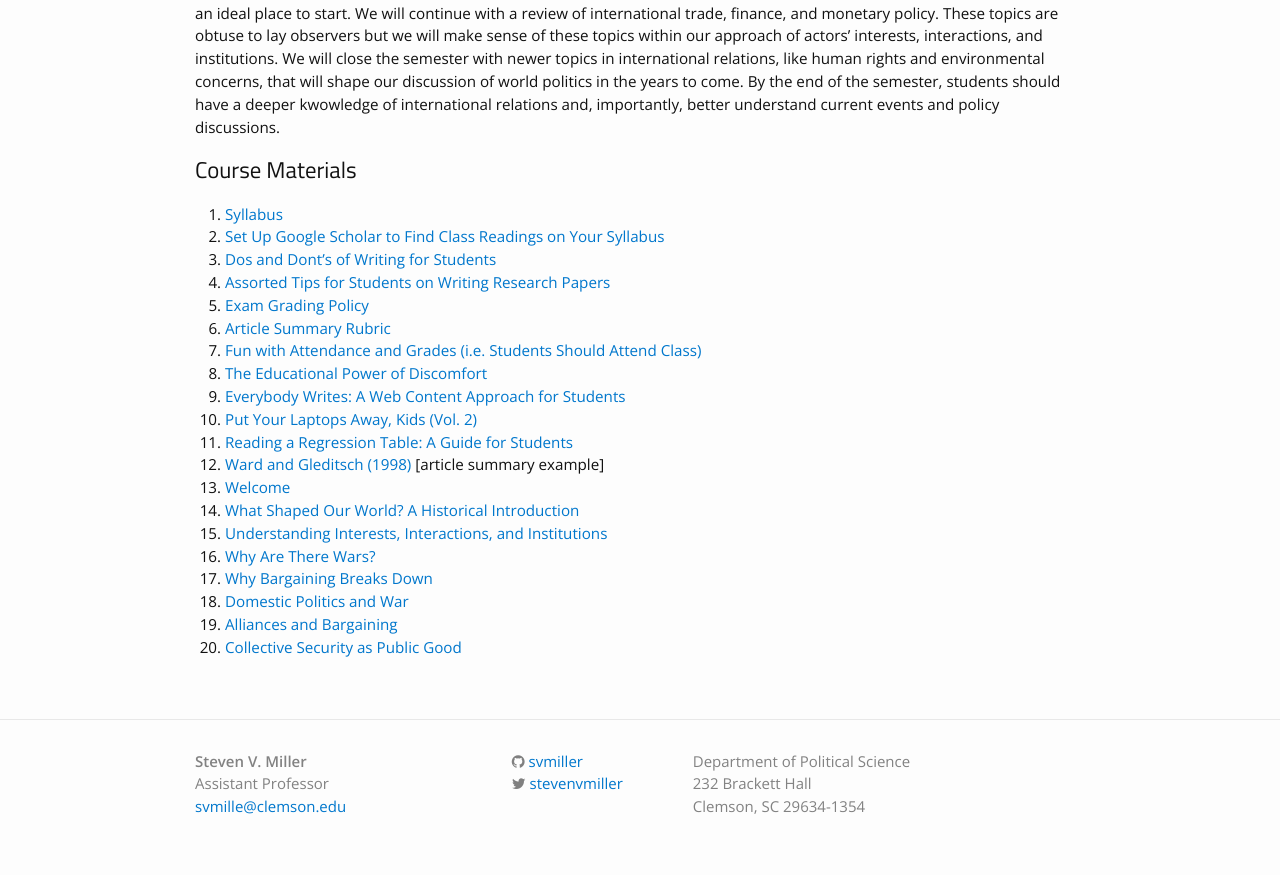
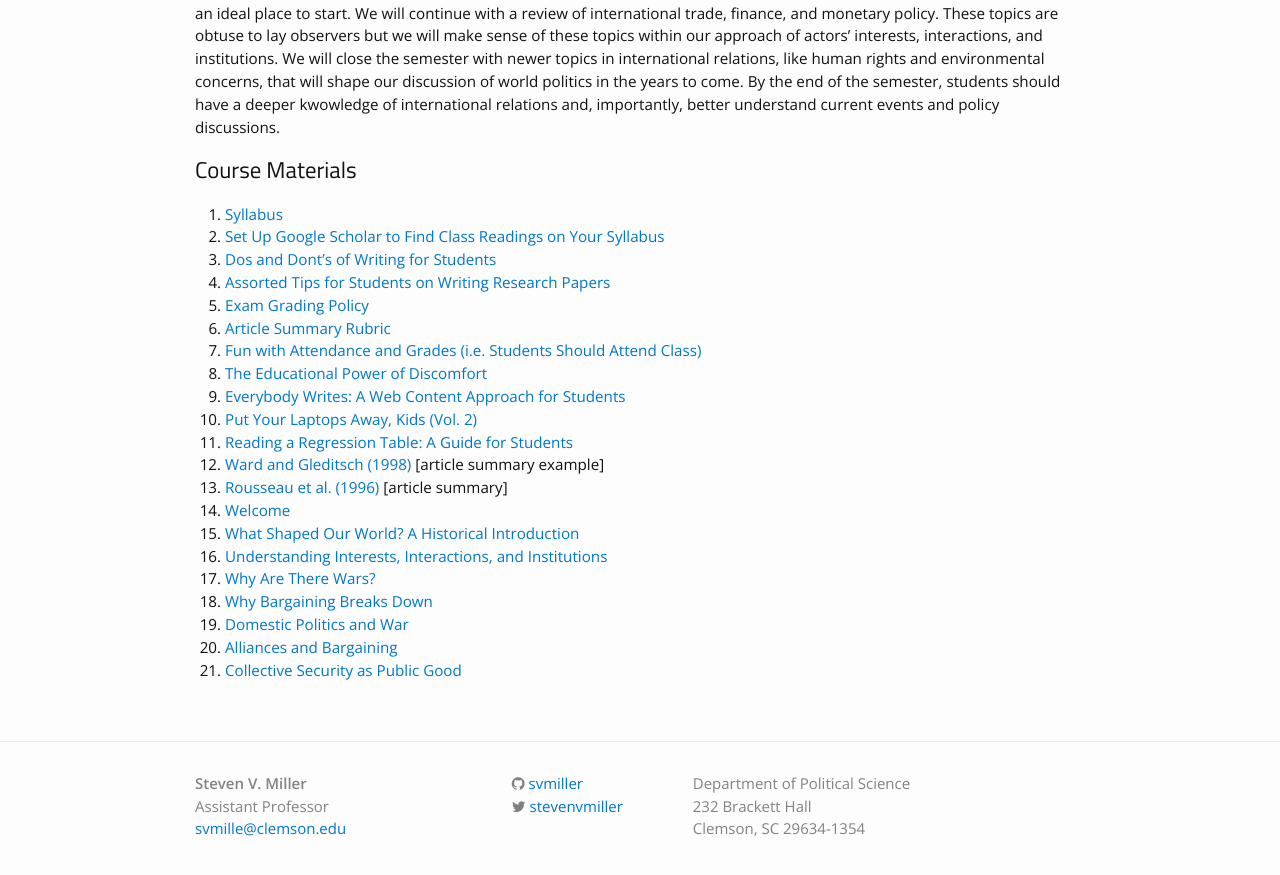
Before and after one commit to svmiller/svmiller.github.io, a Jekyll site: the page built from teaching/posc-1020.md, in a window 1280 px wide and 900 px high, scrolled down 630 px. Shown: the top 875 px of the window. Built offline with Jekyll 4.4.1, drawn with Linux system fonts in a browser that asks for light colours; nearby versions of some CDN libraries; some web fonts are replaced.

Commit message:
add new article summary example

```diff
--- a/teaching/posc-1020.md
+++ b/teaching/posc-1020.md
@@ -22,11 +22,12 @@ This introductory-level course will survey several core topics in the study of i
 10. [Put Your Laptops Away, Kids (Vol. 2)](http://svmiller.com/blog/2016/05/put-your-laptops-away-2/)
 11. [Reading a Regression Table: A Guide for Students](http://svmiller.com/blog/2014/08/reading-a-regression-table-a-guide-for-students/)
 12. [Ward and Gleditsch (1998)](https://www.dropbox.com/s/2zs0m2upcvuq3vf/svm-notes-wardgleditsch1998dp.pdf?dl=0) [article summary example]
-13. [Welcome](https://www.dropbox.com/s/zlqai195eiv3chy/posc1020-lecture-welcome.pdf?dl=0)
-14. [What Shaped Our World? A Historical Introduction](https://www.dropbox.com/s/9gtnmyc86kjuc9u/posc1020-lecture-historical-intro.pdf?dl=0)
-15. [Understanding Interests, Interactions, and Institutions](https://www.dropbox.com/s/mbq8emmkmckqc9g/posc1020-lecture-iii.pdf?dl=0)
-16. [Why Are There Wars?](https://www.dropbox.com/s/encr8j1vbssy1nz/posc1020-lecture-war-1.pdf?dl=0)
-17. [Why Bargaining Breaks Down](https://www.dropbox.com/s/tm5zq5dsbdvqxkj/posc1020-lecture-war-2.pdf?dl=0)
-18. [Domestic Politics and War](https://www.dropbox.com/s/j8vhvyl8cdaswrw/posc1020-lecture-domestic-politics-1.pdf?dl=0)
-19. [Alliances and Bargaining](https://www.dropbox.com/s/5q83b6o8fbajn39/posc1020-lecture-alliance-bargaining.pdf?dl=0)
-20. [Collective Security as Public Good](https://www.dropbox.com/s/f1schm2kibq6yh4/posc1020-lecture-collective-security.pdf?dl=0)
+13. [Rousseau et al. (1996)](https://www.dropbox.com/s/zl9lopus7pk2anq/svm-notes-rousseauetal1996adn.pdf?dl=0) [article summary]
+14. [Welcome](https://www.dropbox.com/s/zlqai195eiv3chy/posc1020-lecture-welcome.pdf?dl=0)
+15. [What Shaped Our World? A Historical Introduction](https://www.dropbox.com/s/9gtnmyc86kjuc9u/posc1020-lecture-historical-intro.pdf?dl=0)
+16. [Understanding Interests, Interactions, and Institutions](https://www.dropbox.com/s/mbq8emmkmckqc9g/posc1020-lecture-iii.pdf?dl=0)
+17. [Why Are There Wars?](https://www.dropbox.com/s/encr8j1vbssy1nz/posc1020-lecture-war-1.pdf?dl=0)
+18. [Why Bargaining Breaks Down](https://www.dropbox.com/s/tm5zq5dsbdvqxkj/posc1020-lecture-war-2.pdf?dl=0)
+19. [Domestic Politics and War](https://www.dropbox.com/s/j8vhvyl8cdaswrw/posc1020-lecture-domestic-politics-1.pdf?dl=0)
+20. [Alliances and Bargaining](https://www.dropbox.com/s/5q83b6o8fbajn39/posc1020-lecture-alliance-bargaining.pdf?dl=0)
+21. [Collective Security as Public Good](https://www.dropbox.com/s/f1schm2kibq6yh4/posc1020-lecture-collective-security.pdf?dl=0)
```
Also changed, not shown: teaching/posc-3610.md (+8 -7 lines).
